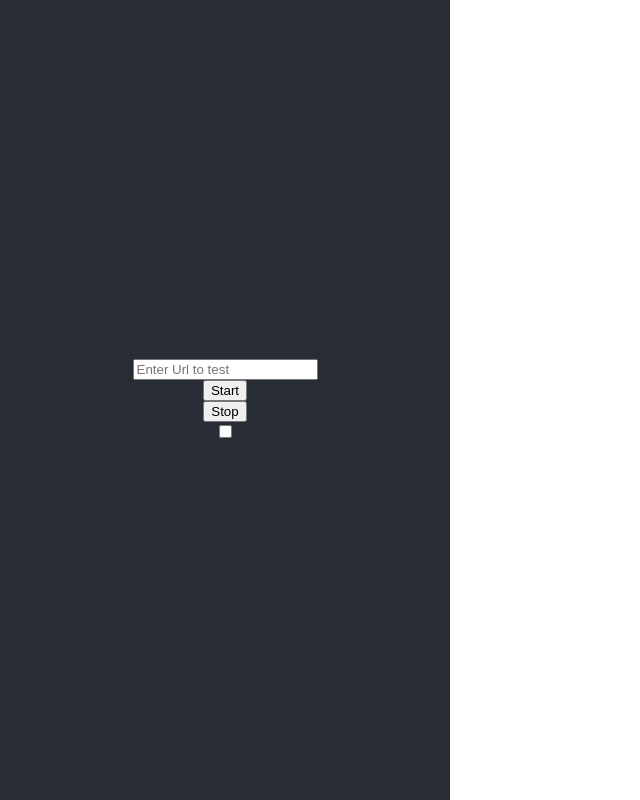
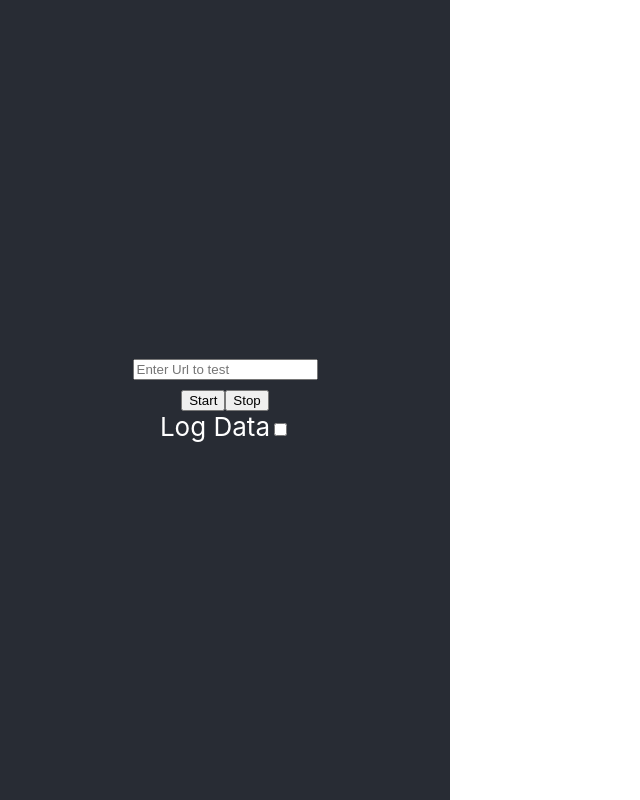
Before and after one commit to carl-hand/scripty, a React (Create React App) app: page / in a window 1280 px wide. Shown: the whole page, without its empty margins (0-640 px from the left). Built offline with nearby package versions, Linux system fonts and the light colour scheme.

Commit message:
wrapping siblings in parent div

```diff
--- a/src/App.js
+++ b/src/App.js
@@ -97,18 +97,24 @@ function App() {
           value={url}
           onChange={handleChange}
         />
+        <div>
           <button name="start" onClick={handleClick}>
             Start
           </button>
           <button name="stop" onClick={handleClick}>
             Stop
           </button>
+        </div>
+        <div>
+          <label htmlFor="log">Log Data</label>
           <input
+            id="log"
             name="logData"
             type="checkbox"
             value={logData}
             onChange={handleChange}
           />
+        </div>
         {errorMsg && <p>{errorMsg}</p>}
       </header>
     </div>
```
Lines whose indentation alone changed are shown as unchanged.
